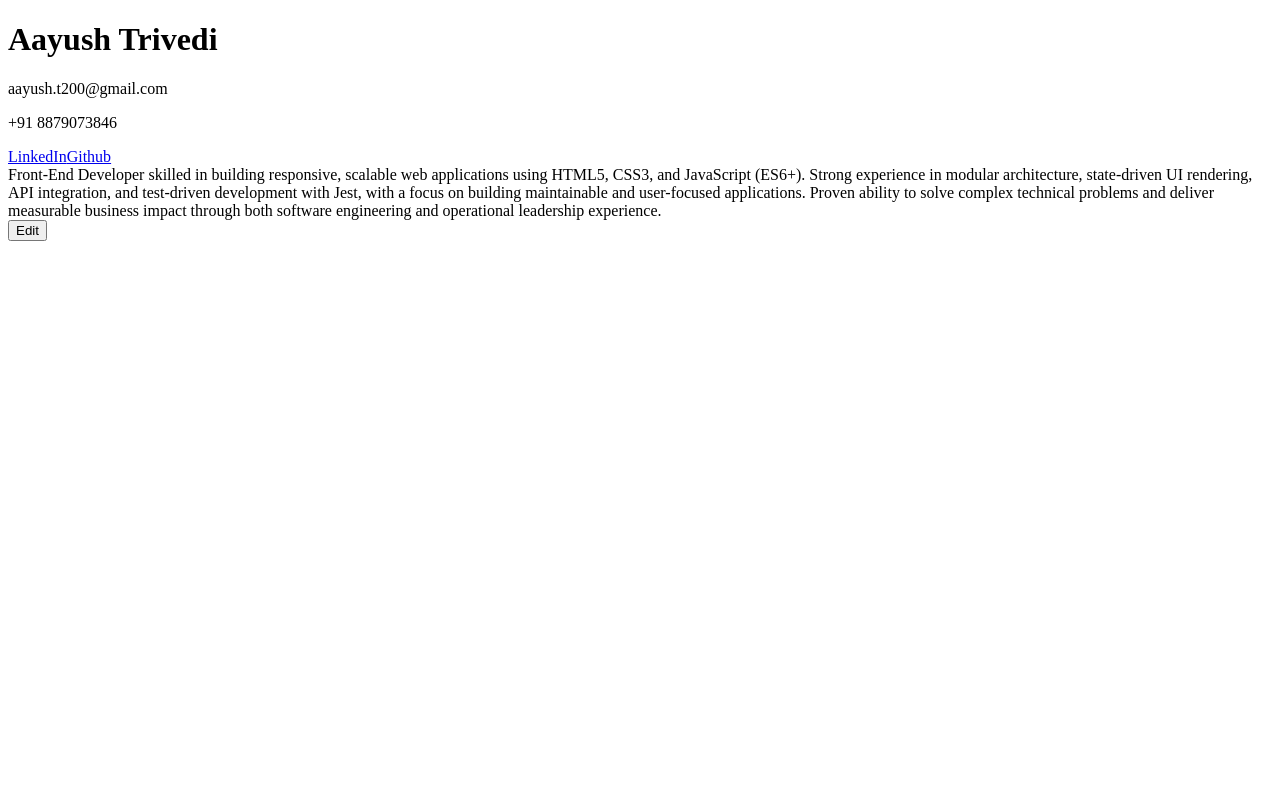
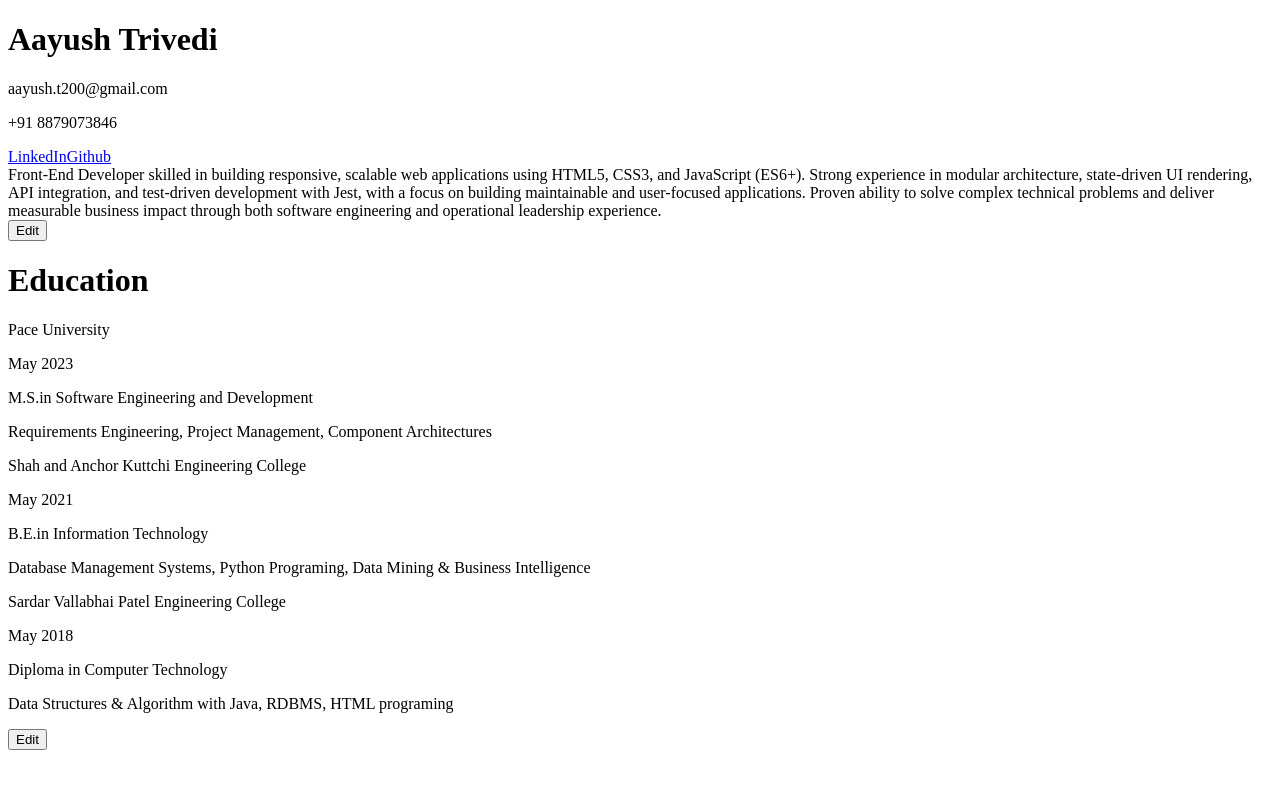
Before and after one commit to aayusht200/CV-Builder-App, a React (Vite) app in the folder CV-Builder-App/: page / in a window 1280 px wide. Shown: the top 788 px of the page. Built offline with nearby package versions, Linux system fonts and the light colour scheme.

Commit message:
feat: add Education component with preview

```diff
--- a/CV-Builder-App/src/App.jsx
+++ b/CV-Builder-App/src/App.jsx
@@ -1,4 +1,5 @@
 import GeneralInfo from './components/GeneralInfo';
+import Education from './components/Education';
 import { data } from './assets/data';
 import { useState } from 'react';
 export default function App() {
@@ -10,5 +11,10 @@ export default function App() {
         }));
     }
 
-    return <GeneralInfo data={currentData.GeneralInfoData} onSave={updateCurrentData} />;
+    return (
+        <>
+            <GeneralInfo data={currentData.GeneralInfoData} onSave={updateCurrentData} />
+            <Education data={currentData.EducationData} onSave={updateCurrentData} />
+        </>
+    );
 }
--- a/CV-Builder-App/src/assets/data.js
+++ b/CV-Builder-App/src/assets/data.js
@@ -9,4 +9,27 @@ export const data = {
         summary:
             'Front-End Developer skilled in building responsive, scalable web applications using HTML5, CSS3, and JavaScript (ES6+). Strong experience in modular architecture, state-driven UI rendering, API integration, and test-driven development with Jest, with a focus on building maintainable and user-focused applications. Proven ability to solve complex technical problems and deliver measurable business impact through both software engineering and operational leadership experience.',
     },
+    EducationData: [
+        {
+            id: 1,
+            universityName: 'Pace University',
+            degreeName: 'M.S.in Software Engineering and Development',
+            graduationDate: 'May 2023',
+            notableCourses: 'Requirements Engineering, Project Management, Component Architectures',
+        },
+        {
+            id: 2,
+            universityName: 'Shah and Anchor Kuttchi Engineering College',
+            degreeName: 'B.E.in Information Technology',
+            graduationDate: 'May 2021',
+            notableCourses: 'Database Management Systems, Python Programing, Data Mining & Business Intelligence',
+        },
+        {
+            id: 3,
+            universityName: 'Sardar Vallabhai Patel Engineering College',
+            degreeName: 'Diploma in Computer Technology',
+            graduationDate: 'May 2018',
+            notableCourses: 'Data Structures & Algorithm with Java, RDBMS, HTML programing',
+        },
+    ],
 };
--- /dev/null
+++ b/CV-Builder-App/src/components/Education.jsx
@@ -0,0 +1,83 @@
+import { useState } from 'react';
+
+export default function Education({ data, onSave }) {
+    const [viewMode, setViewMode] = useState('preview');
+    function updateView() {
+        setViewMode((prev) => (prev === 'preview' ? 'edit' : 'preview'));
+    }
+    const componentUI =
+        viewMode === 'preview' ? (
+            <Preview data={data} onClick={updateView} />
+        ) : (
+            <Edit data={data} onSubmit={updateView} onSave={onSave} />
+        );
+    return (
+        <div className="EducationInfo">
+            <h1 className="sectionHeader">Education</h1>
+            {componentUI}
+        </div>
+    );
+}
+
+function Preview({ data, onClick }) {
+    return (
+        <>
+            {data.map((university) => (
+                <UniversityInfo data={university} key={university.id}></UniversityInfo>
+            ))}
+            <div className="formControl">
+                <button type="button" className="btn" onClick={onClick}>
+                    Edit
+                </button>
+            </div>
+        </>
+    );
+}
+function UniversityInfo({ data }) {
+    return (
+        <div className="UniversityInfo">
+            <div className="UniversityHeader">
+                <p className="universityName">{data.universityName}</p>
+                <p className="graduationDate">{data.graduationDate}</p>
+            </div>
+            <div className="degreeInfo">
+                <p className="degreeName">{data.degreeName}</p>
+                <p className="notableCourses">{data.notableCourses}</p>
+            </div>
+        </div>
+    );
+}
+function Edit({ data, onSubmit, onSave }) {
+    const [newData, setNewData] = useState(data);
+
+    function handleEdit(e) {
+        setNewData((prev) => ({
+            ...prev,
+            [e.target.id]: e.target.value,
+        }));
+    }
+
+    function handleSubmit(e) {
+        e.preventDefault();
+        onSave('EducationInfoData', newData);
+        onSubmit();
+    }
+
+    return (
+        <form onSubmit={handleSubmit}>
+            <div className="formControl">
+                <button type="submit" className="btn">
+                    Submit
+                </button>
+            </div>
+        </form>
+    );
+}
+function Input({ id, type, value, onChange, label, pattern, title }) {
+    return (
+        <>
+            <label htmlFor={id}>{label} :</label>
+            <input type={type} value={value} onChange={onChange} id={id} name={id} pattern={pattern} title={title} />
+        </>
+    );
+}
```
